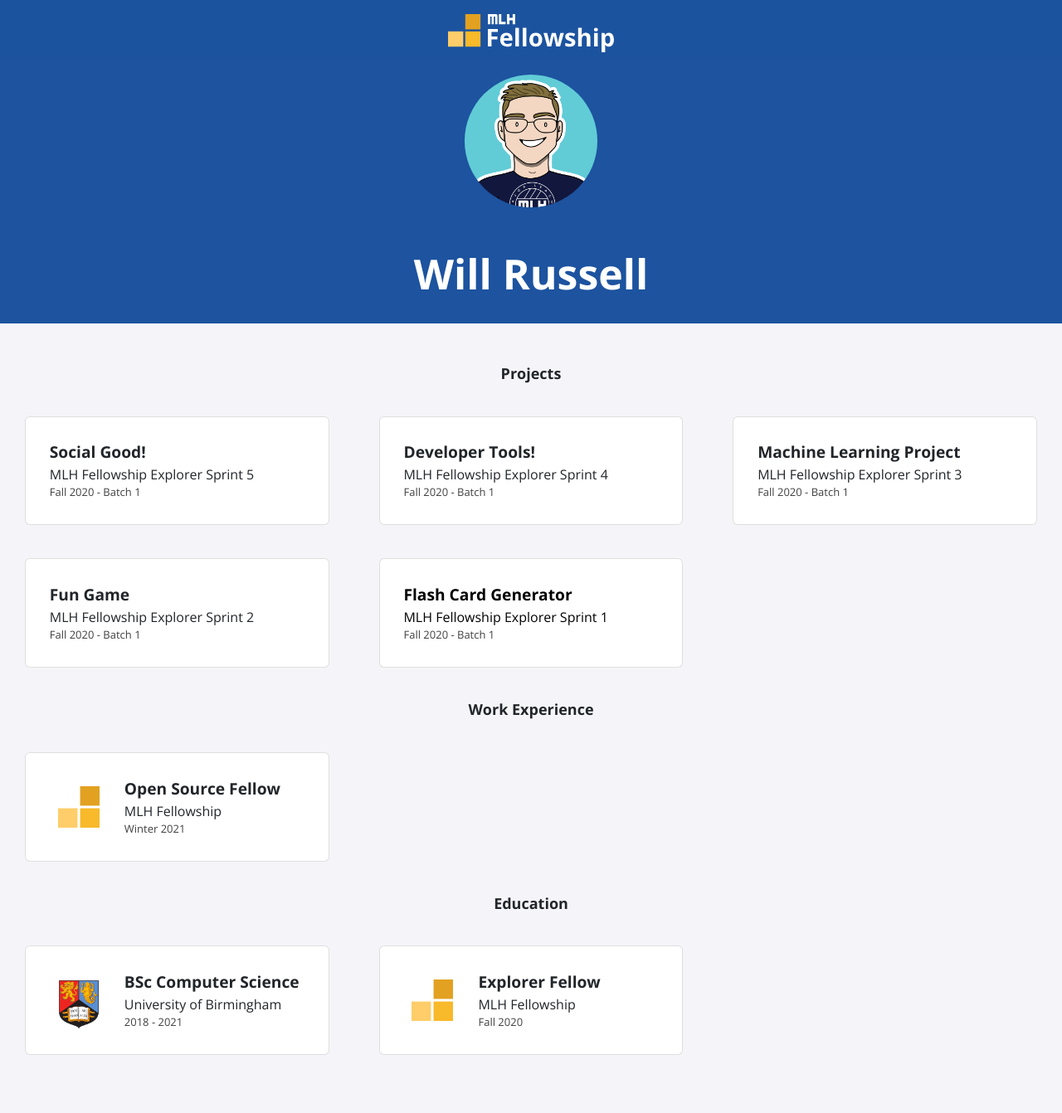
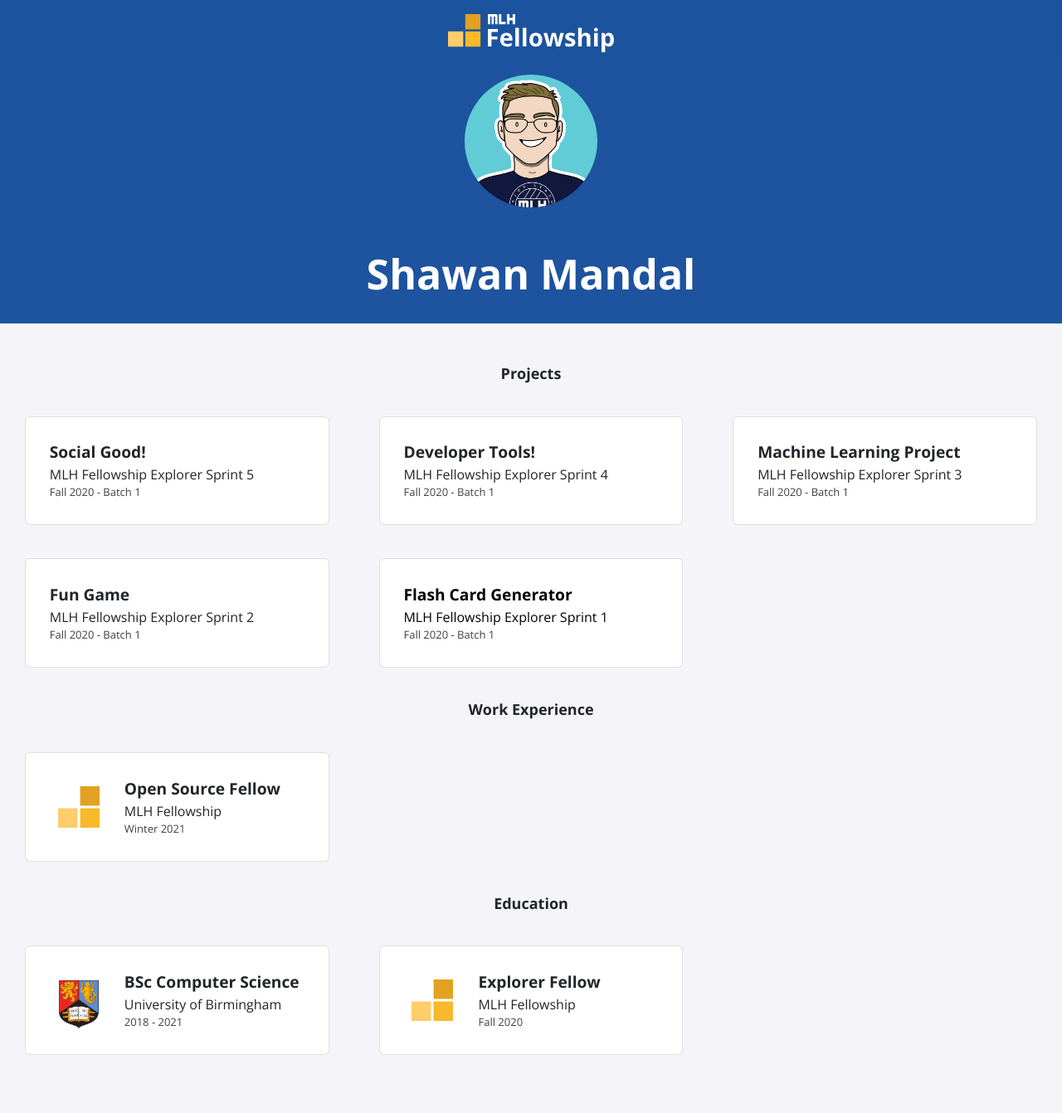
Before and after one commit to imshawan/MLH-Felloship, a Jekyll site: the page built from index.html, in a window 1280 px wide. Shown: the whole page at 83% size. Built offline with Jekyll 4.4.1, drawn with Linux system fonts in a browser that asks for light colours; nearby versions of some CDN libraries.

Commit message:
Update _config.yml

```diff
--- a/_config.yml
+++ b/_config.yml
@@ -1,4 +1,4 @@
-title: "Will Russell"
+title: "Shawan Mandal"
 email: fellowship@mlh.io
 description: >- # this means to ignore newlines until "baseurl:"
   Write an awesome description for your new site here. You can edit this
```
